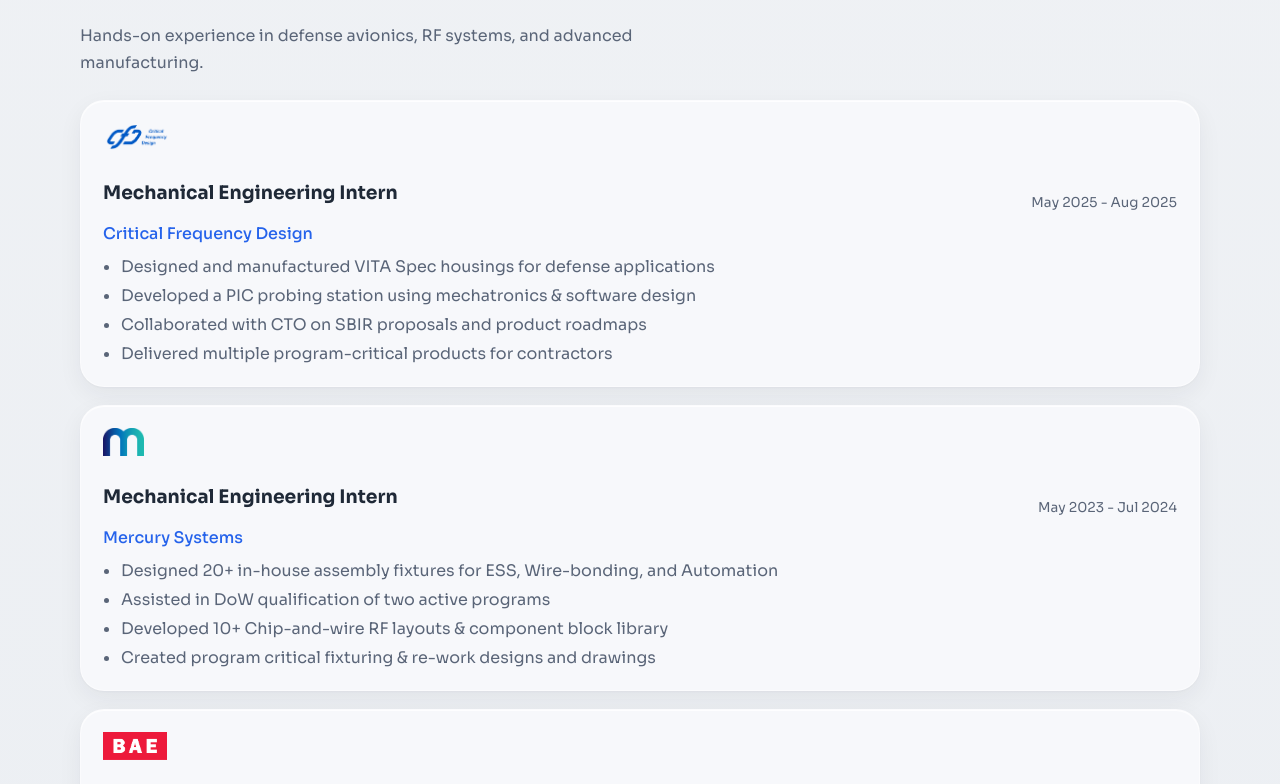
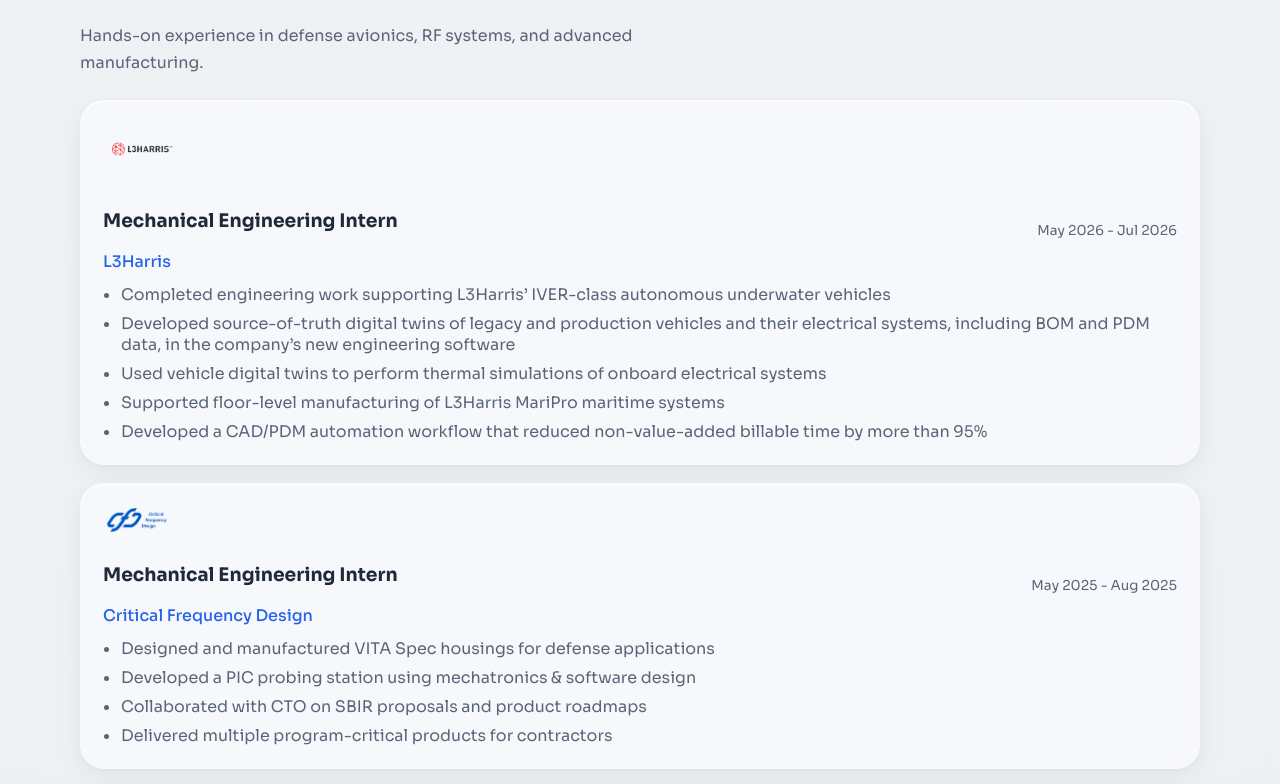
Before and after one commit to TararaDotJoshua/TararaDotJoshua.github.io, a React (Vite) app: page / in a window 1280 px wide. Shown: the part 2776-3560 px from the top of the page. Built offline with nearby package versions, Linux system fonts and the light colour scheme.

Commit message:
L3Harris Internship update

```diff
--- a/src/App.css
+++ b/src/App.css
@@ -499,6 +499,11 @@
   margin-bottom: 6px;
 }
 
+.experience-logo-square {
+  height: 52px;
+  margin-bottom: 10px;
+}
+
 .experience-header {
   display: flex;
   justify-content: space-between;
--- a/src/App.jsx
+++ b/src/App.jsx
@@ -112,6 +112,19 @@
 ]
 
 const experience = [
+  {
+    role: 'Mechanical Engineering Intern',
+    company: 'L3Harris',
+    logo: '/L3logo.webp',
+    timeframe: 'May 2026 - Jul 2026',
+    bullets: [
+      'Completed engineering work supporting L3Harris\u2019 IVER-class autonomous underwater vehicles',
+      'Developed source-of-truth digital twins of legacy and production vehicles and their electrical systems, including BOM and PDM data, in the company\u2019s new engineering software',
+      'Used vehicle digital twins to perform thermal simulations of onboard electrical systems',
+      'Supported floor-level manufacturing of L3Harris MariPro maritime systems',
+      'Developed a CAD/PDM automation workflow that reduced non-value-added billable time by more than 95%',
+    ],
+  },
   {
     role: 'Mechanical Engineering Intern',
     company: 'Critical Frequency Design',
@@ -349,7 +362,7 @@
                   <img
                     src={job.logo}
                     alt={`${job.company} logo`}
-                    className="experience-logo"
+                    className={`experience-logo${job.company === 'L3Harris' ? ' experience-logo-square' : ''}`}
                   />
                 )}
                 <div className="experience-header">
@@ -357,7 +370,7 @@
                     <h3>{job.role}</h3>
                     <p className="company">{job.company}</p>
                   </div>
-                  <span className="date">{job.timeframe}</span>
+                  {job.timeframe && <span className="date">{job.timeframe}</span>}
                 </div>
                 <ul>
                   {job.bullets.map((bullet) => (
```
Also changed, not shown: public/L3logo.webp (added).
